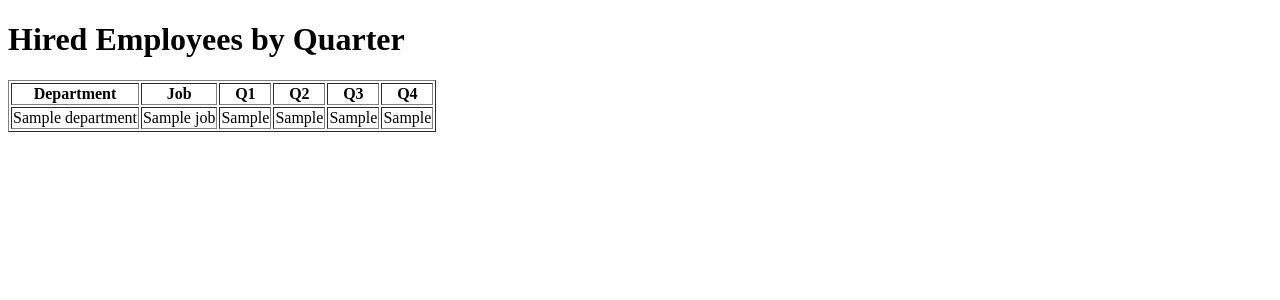
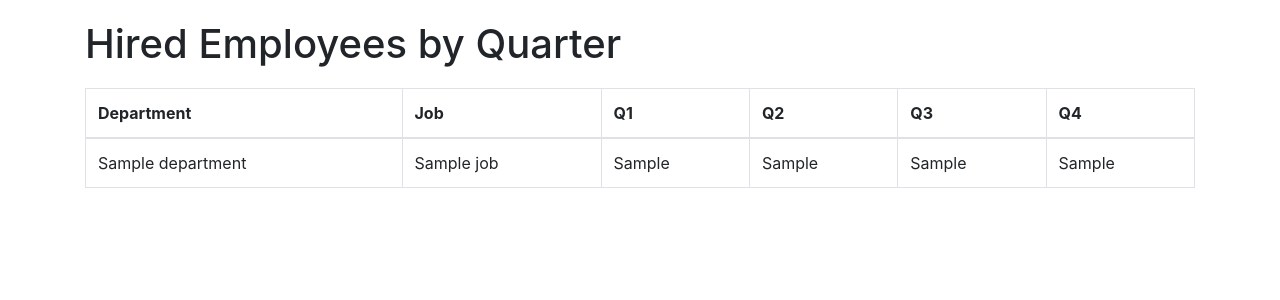
Before and after one commit to hsviscarra/employee_api, a Flask app: template templates/hired_employees_over_mean.html in a window 1280 px wide. Shown: the top 300 px of the page. Run offline with Flask 3, Linux system fonts and the light colour scheme; the template is opened without the code that fills it: most values are stand-ins (such as "Sample title", 1, 10 or a date in 2020); some libraries are stand-ins or nearby versions.

Commit message:
fix html

```diff
--- a/templates/hired_employees_over_mean.html
+++ b/templates/hired_employees_over_mean.html
@@ -2,11 +2,23 @@
 <html lang="en">
 <head>
     <meta charset="UTF-8">
+    <meta name="viewport" content="width=device-width, initial-scale=1.0">
     <title>Hired Employees by Quarter</title>
+    <link rel="stylesheet" href="https://maxcdn.bootstrapcdn.com/bootstrap/4.5.2/css/bootstrap.min.css">
+    <style>
+        body {
+            padding: 20px;
+        }
+        table {
+            margin-top: 20px;
+        }
+    </style>
 </head>
 <body>
+    <div class="container">
         <h1>Hired Employees by Quarter</h1>
-    <table border="1">
+        {% if data %}
+            <table class="table table-bordered">
                 <thead>
                     <tr>
                         <th>Department</th>
@@ -30,5 +42,12 @@
                     {% endfor %}
                 </tbody>
             </table>
+        {% else %}
+            <p>No data available for the specified date range.</p>
+        {% endif %}
+    </div>
+    <script src="https://code.jquery.com/jquery-3.5.1.slim.min.js"></script>
+    <script src="https://cdn.jsdelivr.net/npm/@popperjs/core@2.9.2/dist/umd/popper.min.js"></script>
+    <script src="https://maxcdn.bootstrapcdn.com/bootstrap/4.5.2/js/bootstrap.min.js"></script>
 </body>
 </html>
```
Lines whose indentation alone changed are shown as unchanged.
